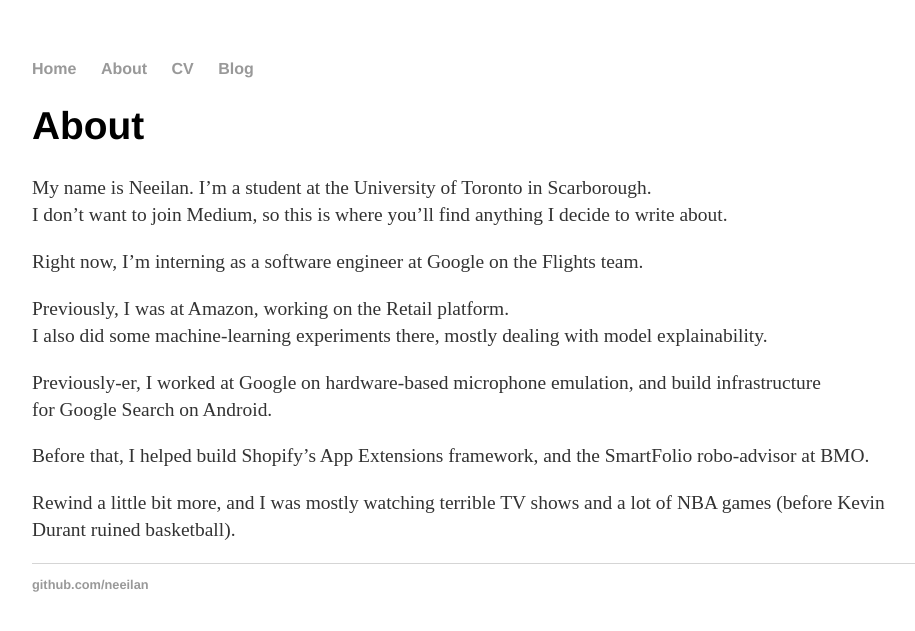
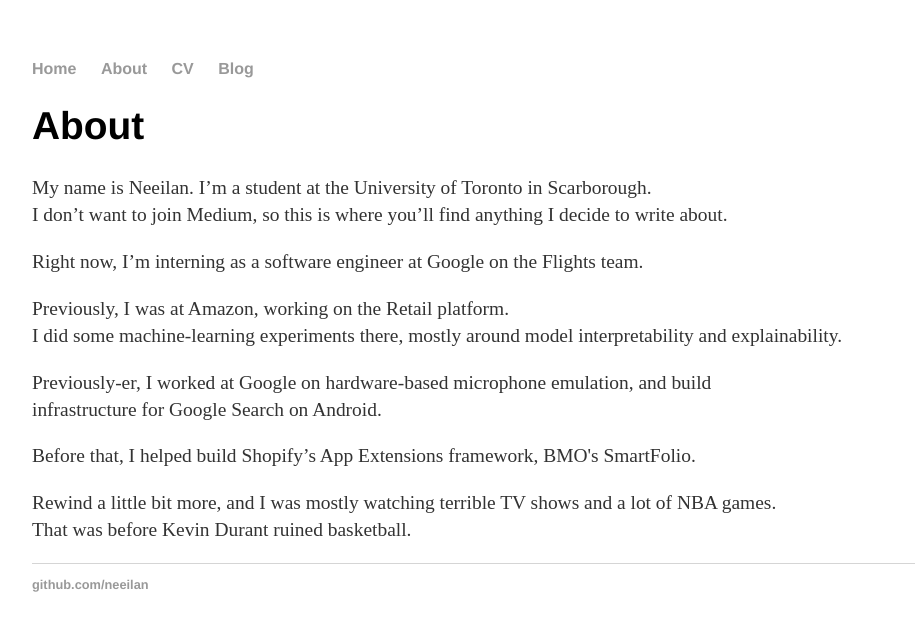
Before and after one commit to neeilan/neeilan.github.io, a Jekyll site: the page built from about/index.html, in a window 1280 px wide. Shown: the top 631 px of the page, without its empty margins (160-1075 px from the left). Built offline with Jekyll 4.4.1, drawn with Linux system fonts in a browser that asks for light colours.

Commit message:
Update index.html

```diff
--- a/about/index.html
+++ b/about/index.html
@@ -13,16 +13,17 @@
   </p>
   <p>
     Previously, I was at Amazon, working on the Retail platform. <br/>
-    I also did some machine-learning experiments there, mostly dealing with model explainability. <br/>
+    I did some machine-learning experiments there, mostly around model interpretability and explainability. <br/>
   </p>
   <p>
-    Previously-er, I worked at Google on hardware-based microphone emulation, and build infrastructure <br/>
-    for Google Search on Android.
+    Previously-er, I worked at Google on hardware-based microphone emulation, and build <br/>
+    infrastructure for Google Search on Android.
   </p>
   <p>
-    Before that, I helped build Shopify’s App Extensions framework, and the SmartFolio robo-advisor at BMO. <br/>
+    Before that, I helped build Shopify’s App Extensions framework, BMO's SmartFolio. <br/>
   </p>
   <p>
-    Rewind a little bit more, and I was mostly watching terrible TV shows and a lot of NBA games (before Kevin Durant ruined basketball). <br/>
+    Rewind a little bit more, and I was mostly watching terrible TV shows and a lot of NBA games. <br/>
+    That was before Kevin Durant ruined basketball.
   </p>
 </div> <!-- /.blurb -->
```
